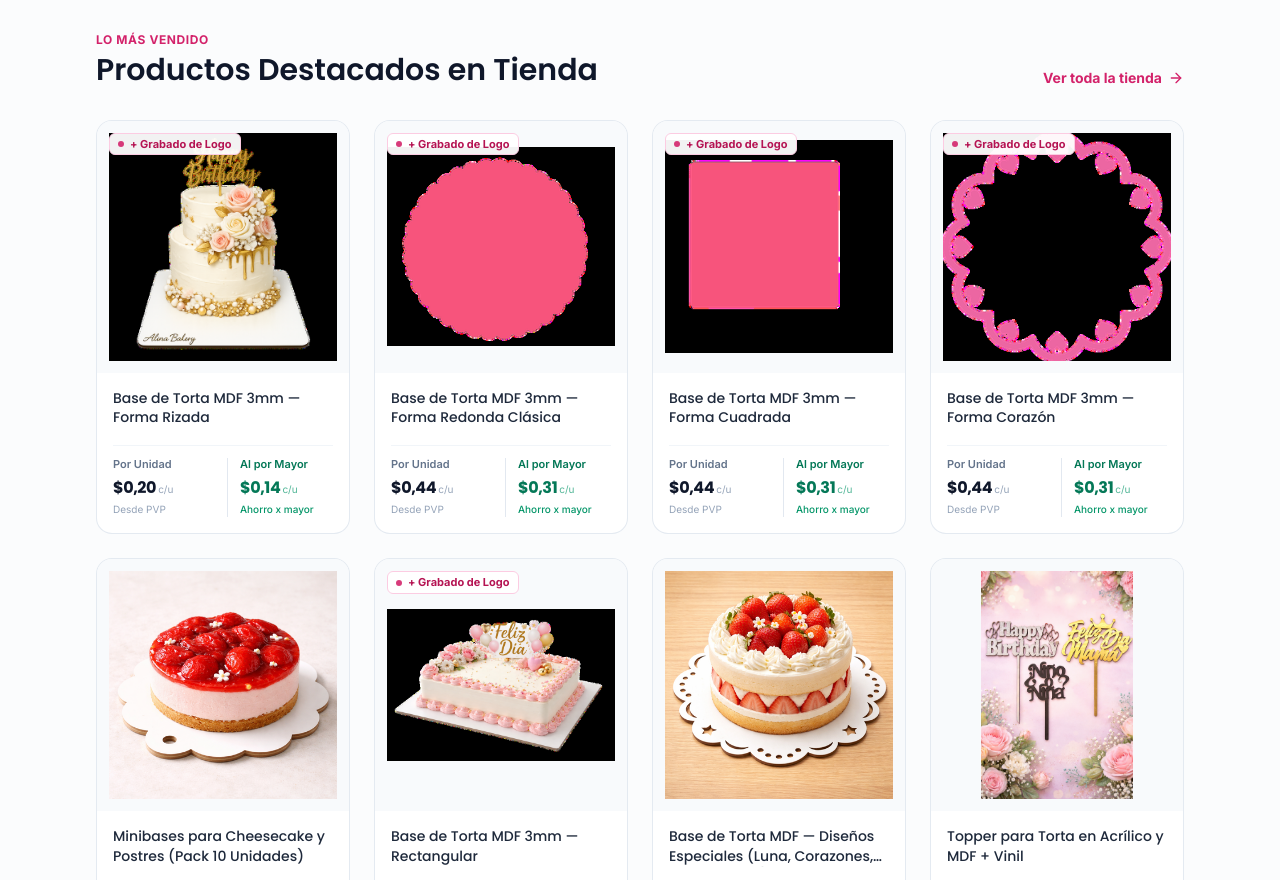
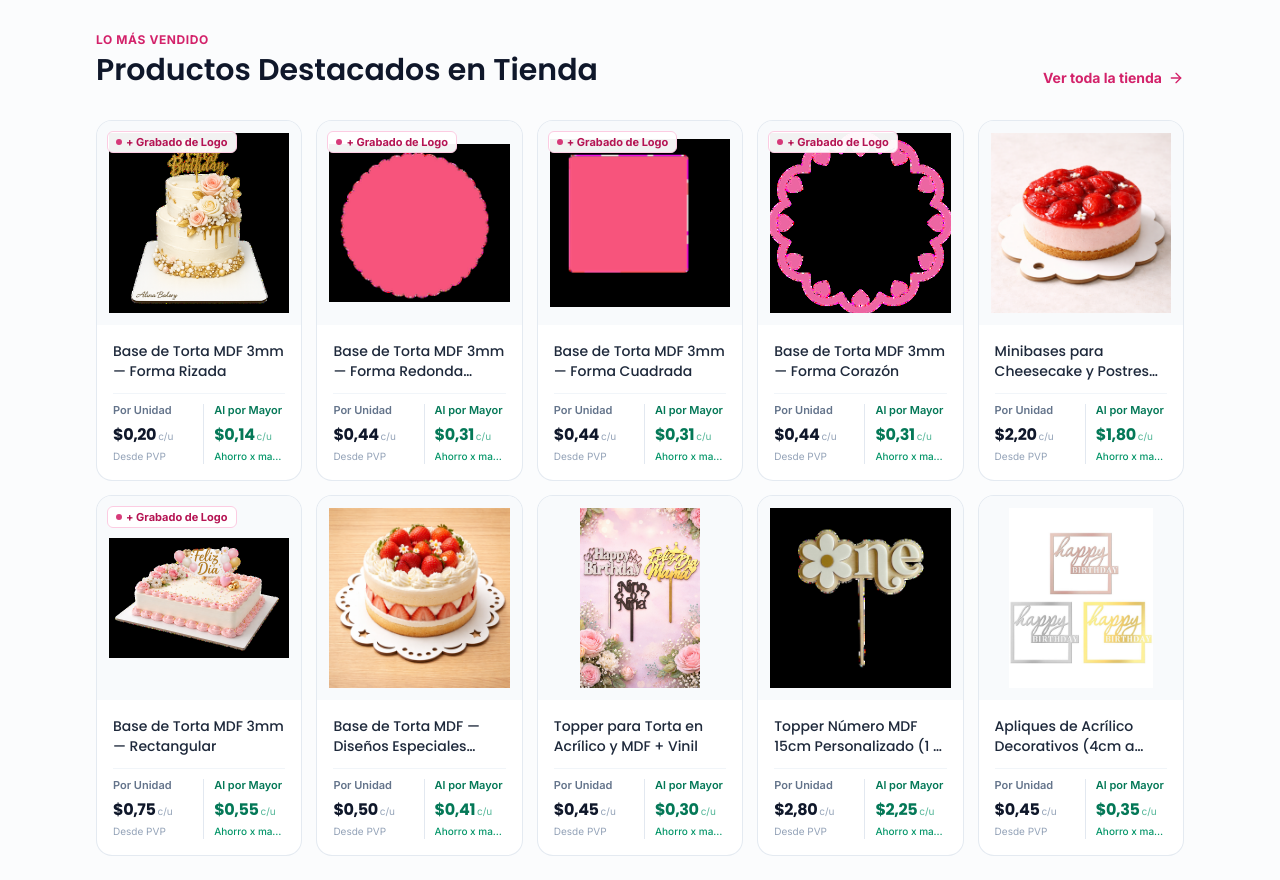
Before and after one commit to WebFixSoluciones/alinashop, a Next.js app: page / in a window 1280 px wide. Shown: the part 1920-2800 px from the top of the page. Built offline with nearby package versions, Linux system fonts and the light colour scheme.

Commit message:
feat(home): display at least 5 products per row in featured products grid (10 total products)

```diff
--- a/src/app/page.tsx
+++ b/src/app/page.tsx
@@ -14,7 +14,7 @@ import { CATEGORIES_DATA, PRODUCTS_DATA } from "@/lib/catalog-data";
 import { ArrowRight, BadgePercent, Store, Sparkles, Truck } from "lucide-react";
 
 export default function HomePage() {
-  const featuredProducts = PRODUCTS_DATA.slice(0, 8);
+  const featuredProducts = PRODUCTS_DATA.slice(0, 10);
 
   const categoryImages: Record<string, string> = {
     "bases-mdf": "/images/products/bases-mdf/base-mdf-blanco-wengue.png",
@@ -109,7 +109,10 @@ export default function HomePage() {
               </Link>
             </div>
 
-            <ProductGrid products={featuredProducts} />
+            <ProductGrid
+              products={featuredProducts}
+              className="grid grid-cols-2 sm:grid-cols-3 md:grid-cols-4 lg:grid-cols-5 gap-3.5 sm:gap-4.5"
+            />
           </div>
         </section>
 
--- a/src/components/catalog/product-grid.tsx
+++ b/src/components/catalog/product-grid.tsx
@@ -8,11 +8,17 @@ import { ArrowUpRight } from "lucide-react";
 
 interface ProductGridProps {
   products: any[];
+  className?: string;
 }
 
-export function ProductGrid({ products }: ProductGridProps) {
+export function ProductGrid({ products, className }: ProductGridProps) {
   return (
-    <div className="grid grid-cols-1 sm:grid-cols-2 lg:grid-cols-3 xl:grid-cols-4 gap-6">
+    <div
+      className={
+        className ||
+        "grid grid-cols-2 sm:grid-cols-3 md:grid-cols-4 lg:grid-cols-5 gap-3.5 sm:gap-4.5"
+      }
+    >
       {products.map((product) => {
         const validUnitPrices = product.variants?.length
           ? product.variants
@@ -39,69 +45,69 @@ export function ProductGrid({ products }: ProductGridProps) {
             className="group bg-white border border-slate-200/90 hover:border-alina-400 rounded-2xl overflow-hidden transition-all duration-200 hover:shadow-lg flex flex-col cursor-pointer"
           >
             {/* Image Container with Actions */}
-            <div className="aspect-square bg-slate-50 relative overflow-hidden flex items-center justify-center p-6">
+            <div className="aspect-square bg-slate-50 relative overflow-hidden flex items-center justify-center p-4 sm:p-5">
               <Image
                 src={product.mainImage}
                 alt={product.name}
                 fill
-                sizes="(max-width: 768px) 100vw, (max-width: 1200px) 50vw, 25vw"
-                className="object-contain p-3 transition-transform duration-300 ease-out group-hover:scale-110"
+                sizes="(max-width: 640px) 50vw, (max-width: 1024px) 33vw, 20vw"
+                className="object-contain p-2 sm:p-3 transition-transform duration-300 ease-out group-hover:scale-110"
               />
 
               {product.hasLogoOption && (
-                <span className="absolute top-3 left-3 bg-white/95 backdrop-blur-xs text-alina-700 text-[11px] font-bold px-2 py-0.5 rounded-md border border-alina-200 shadow-xs flex items-center gap-1.5">
+                <span className="absolute top-2.5 left-2.5 bg-white/95 backdrop-blur-xs text-alina-700 text-[10px] sm:text-[11px] font-bold px-2 py-0.5 rounded-md border border-alina-200 shadow-xs flex items-center gap-1">
                   <span className="w-1.5 h-1.5 rounded-full bg-alina-600 animate-pulse" />
                   + Grabado de Logo
                 </span>
               )}
 
               {/* Hover Action: Ver producto en la esquina derecha */}
-              <div className="absolute bottom-3 right-3 opacity-0 group-hover:opacity-100 transition-all duration-200 translate-y-1 group-hover:translate-y-0">
-                <span className="inline-flex items-center gap-1.5 bg-slate-900/90 text-white text-xs font-medium px-3 py-1.5 rounded-lg shadow-md backdrop-blur-xs">
+              <div className="absolute bottom-2.5 right-2.5 opacity-0 group-hover:opacity-100 transition-all duration-200 translate-y-1 group-hover:translate-y-0">
+                <span className="inline-flex items-center gap-1 bg-slate-900/90 text-white text-[11px] sm:text-xs font-medium px-2.5 py-1 rounded-lg shadow-md backdrop-blur-xs">
                   <span>Ver producto</span>
-                  <ArrowUpRight className="w-3.5 h-3.5 text-slate-300" />
+                  <ArrowUpRight className="w-3 h-3 text-slate-300" />
                 </span>
               </div>
             </div>
 
             {/* Content info */}
-            <div className="p-4 flex-1 flex flex-col justify-between">
+            <div className="p-3 sm:p-4 flex-1 flex flex-col justify-between">
               <div>
-                <h3 className="font-display font-medium text-slate-800 text-sm line-clamp-2 min-h-[2.5rem] group-hover:text-alina-600 transition-colors leading-snug">
+                <h3 className="font-display font-medium text-slate-800 text-xs sm:text-sm line-clamp-2 min-h-[2.25rem] sm:min-h-[2.5rem] group-hover:text-alina-600 transition-colors leading-snug">
                   {product.name}
                 </h3>
               </div>
 
               {/* Pricing breakdown: Precio por unidad vs Precio al por mayor */}
-              <div className="mt-4 pt-3 border-t border-slate-100 grid grid-cols-2 gap-2 items-stretch">
+              <div className="mt-3 pt-2.5 border-t border-slate-100 grid grid-cols-2 gap-1.5 sm:gap-2 items-stretch">
                 {/* Columna 1: Por Unidad */}
                 <div className="flex flex-col justify-between">
-                  <span className="text-[11px] font-semibold text-slate-500 block leading-tight">
+                  <span className="text-[10px] sm:text-[11px] font-semibold text-slate-500 block leading-tight">
                     Por Unidad
                   </span>
-                  <div className="mt-1">
-                    <span className="font-display font-bold text-base text-slate-900 tracking-tight">
+                  <div className="mt-0.5 sm:mt-1">
+                    <span className="font-display font-bold text-xs sm:text-sm md:text-base text-slate-900 tracking-tight">
                       {formatCurrency(lowestUnit)}
                     </span>
-                    <span className="text-[10px] text-slate-400 font-normal ml-0.5">c/u</span>
+                    <span className="text-[9px] sm:text-[10px] text-slate-400 font-normal ml-0.5">c/u</span>
                   </div>
-                  <span className="text-[10px] text-slate-400 block mt-0.5">
+                  <span className="text-[9px] sm:text-[10px] text-slate-400 block mt-0.5 truncate">
                     Desde PVP
                   </span>
                 </div>
 
                 {/* Columna 2: Al por Mayor con divisor */}
-                <div className="border-l border-slate-200 pl-3 flex flex-col justify-between">
-                  <span className="text-[11px] font-semibold text-emerald-700 block leading-tight">
+                <div className="border-l border-slate-200 pl-2 sm:pl-2.5 flex flex-col justify-between">
+                  <span className="text-[10px] sm:text-[11px] font-semibold text-emerald-700 block leading-tight">
                     Al por Mayor
                   </span>
-                  <div className="mt-1">
-                    <span className="font-display font-bold text-base text-emerald-700 tracking-tight">
+                  <div className="mt-0.5 sm:mt-1">
+                    <span className="font-display font-bold text-xs sm:text-sm md:text-base text-emerald-700 tracking-tight">
                       {formatCurrency(lowestWholesale)}
                     </span>
-                    <span className="text-[10px] text-emerald-600/70 font-normal ml-0.5">c/u</span>
+                    <span className="text-[9px] sm:text-[10px] text-emerald-600/70 font-normal ml-0.5">c/u</span>
                   </div>
-                  <span className="text-[10px] text-emerald-600 font-medium block mt-0.5">
+                  <span className="text-[9px] sm:text-[10px] text-emerald-600 font-medium block mt-0.5 truncate">
                     Ahorro x mayor
                   </span>
                 </div>
```
